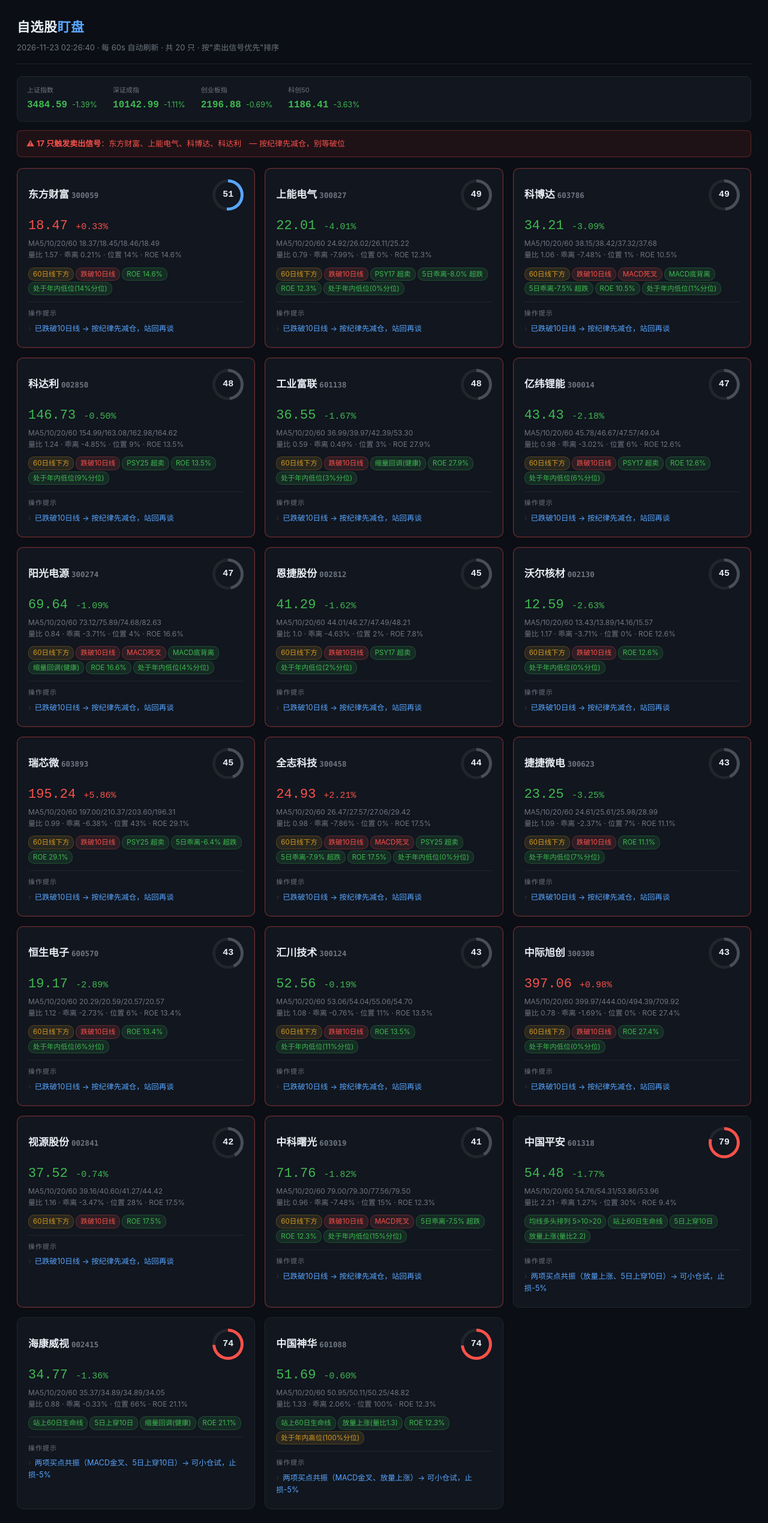
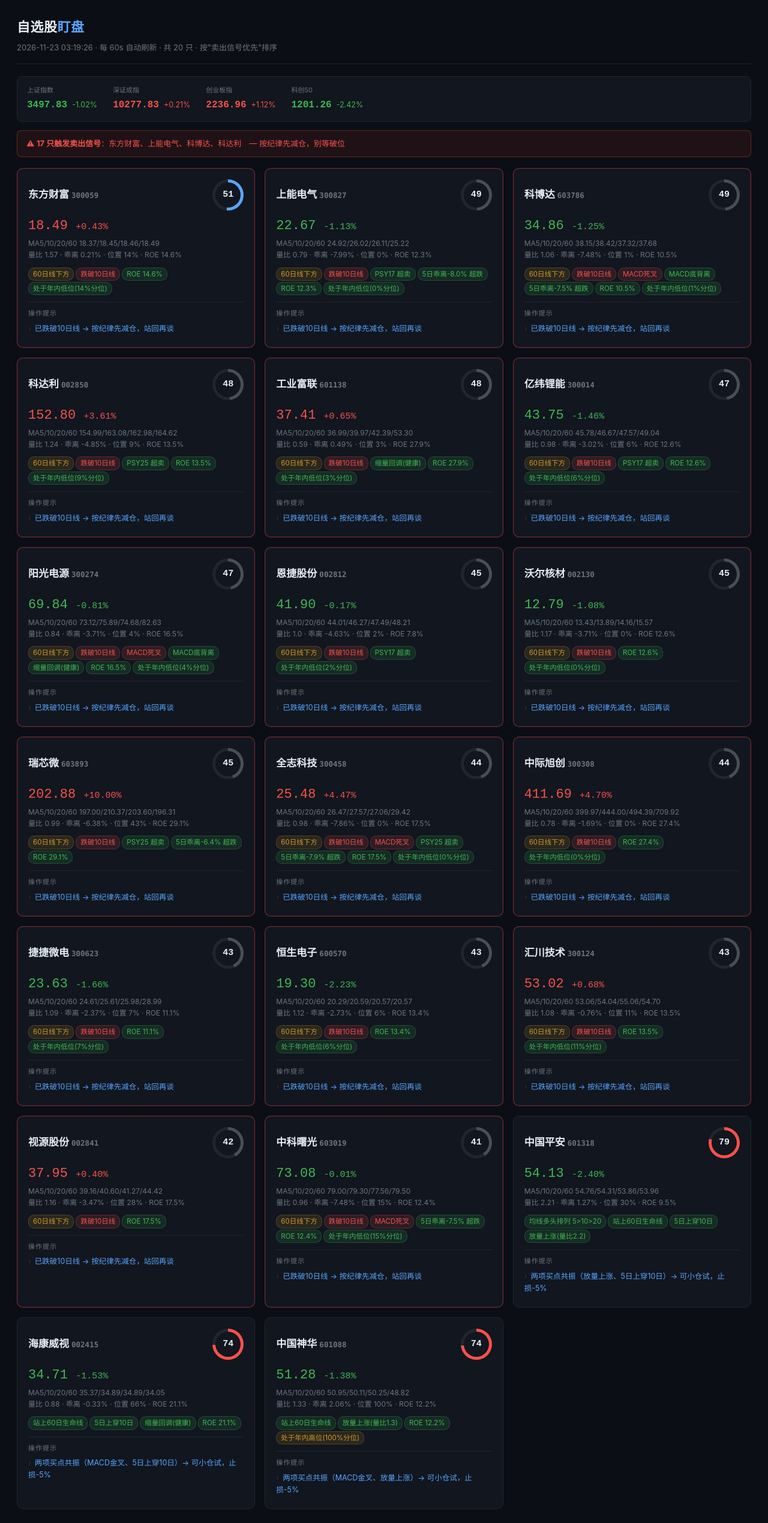
Before and after one commit to zihan-torres1/stock-panel, a plain HTML site: page docs/watch.html in a window 1280 px wide. Shown: the top 2539 px of the page at 60% size. Drawn offline with Linux system fonts and the light colour scheme.

Commit message:
面板更新 2026-11-23 11:22 [skip ci]

```diff
--- a/docs/watch.html
+++ b/docs/watch.html
@@ -1,6 +1,6 @@
 <!DOCTYPE html><html lang="zh-CN"><head><meta charset="utf-8">
 <meta http-equiv="refresh" content="60">
-<title>盯盘 02:26:40</title><style>
+<title>盯盘 03:19:26</title><style>
 *{box-sizing:border-box;margin:0;padding:0}
 body{background:#0b0e14;color:#c9d1d9;font:14px/1.6 -apple-system,"PingFang SC","Microsoft YaHei",sans-serif;padding:28px}
 .wrap{max-width:1280px;margin:0 auto}
@@ -67,16 +67,16 @@ background:rgba(248,81,73,.08);border:1px solid rgba(248,81,73,.3);color:#f85149
 align-items:center;justify-content:center;font-family:ui-monospace,monospace;font-size:15px;font-weight:700}
 </style></head><body><div class="wrap">
 <div class="top"><div><h1>自选股<span>盯盘</span></h1>
-<div class="sub">2026-11-23 02:26:40 · 每 60s 自动刷新 · 共 20 只 ·
+<div class="sub">2026-11-23 03:19:26 · 每 60s 自动刷新 · 共 20 只 ·
 按"卖出信号优先"排序</div></div></div>
-<div class="idxbar"><div class="idx"><span>上证指数</span><b class="down">3484.59</b><em class="down">-1.39%</em></div><div class="idx"><span>深证成指</span><b class="down">10142.99</b><em class="down">-1.11%</em></div><div class="idx"><span>创业板指</span><b class="down">2196.88</b><em class="down">-0.69%</em></div><div class="idx"><span>科创50</span><b class="down">1186.41</b><em class="down">-3.63%</em></div></div>
+<div class="idxbar"><div class="idx"><span>上证指数</span><b class="down">3497.83</b><em class="down">-1.02%</em></div><div class="idx"><span>深证成指</span><b class="up">10277.83</b><em class="up">+0.21%</em></div><div class="idx"><span>创业板指</span><b class="up">2236.96</b><em class="up">+1.12%</em></div><div class="idx"><span>科创50</span><b class="down">1201.26</b><em class="down">-2.42%</em></div></div>
 <div class="alert">⚠ <b>17 只触发卖出信号</b>：东方财富、上能电气、科博达、科达利　— 按纪律先减仓，别等破位</div>
 <div class="grid">
 <div class="card risk">
   <h3><span>东方财富 <span class="code">300059</span></span>
       <span class="ring" style="background:conic-gradient(#58a6ff 185.04deg,#21262d 0)"><span class="ring-in">51</span></span></h3>
-  <div class="px up">18.47
-      <span style="font-size:15px">+0.33%</span></div>
+  <div class="px up">18.49
+      <span style="font-size:15px">+0.43%</span></div>
   <div class="meta">MA5/10/20/60 18.37/18.45/18.46/18.49<br>量比 1.57 · 乖离 0.21% ·
      位置 14% · ROE 14.6%</div>
   <div><span class="tag t-warn">60日线下方</span><span class="tag t-bad">跌破10日线</span><span class="tag t-good">ROE 14.6%</span><span class="tag t-good">处于年内低位(14%分位)</span></div>
@@ -86,8 +86,8 @@ align-items:center;justify-content:center;font-family:ui-monospace,monospace;fon
 <div class="card risk">
   <h3><span>上能电气 <span class="code">300827</span></span>
       <span class="ring" style="background:conic-gradient(#484f58 177.48deg,#21262d 0)"><span class="ring-in">49</span></span></h3>
-  <div class="px down">22.01
-      <span style="font-size:15px">-4.01%</span></div>
+  <div class="px down">22.67
+      <span style="font-size:15px">-1.13%</span></div>
   <div class="meta">MA5/10/20/60 24.92/26.02/26.11/25.22<br>量比 0.79 · 乖离 -7.99% ·
      位置 0% · ROE 12.3%</div>
   <div><span class="tag t-warn">60日线下方</span><span class="tag t-bad">跌破10日线</span><span class="tag t-good">PSY17 超卖</span><span class="tag t-good">5日乖离-8.0% 超跌</span><span class="tag t-good">ROE 12.3%</span><span class="tag t-good">处于年内低位(0%分位)</span></div>
@@ -97,8 +97,8 @@ align-items:center;justify-content:center;font-family:ui-monospace,monospace;fon
 <div class="card risk">
   <h3><span>科博达 <span class="code">603786</span></span>
       <span class="ring" style="background:conic-gradient(#484f58 175.68deg,#21262d 0)"><span class="ring-in">49</span></span></h3>
-  <div class="px down">34.21
-      <span style="font-size:15px">-3.09%</span></div>
+  <div class="px down">34.86
+      <span style="font-size:15px">-1.25%</span></div>
   <div class="meta">MA5/10/20/60 38.15/38.42/37.32/37.68<br>量比 1.06 · 乖离 -7.48% ·
      位置 1% · ROE 10.5%</div>
   <div><span class="tag t-warn">60日线下方</span><span class="tag t-bad">跌破10日线</span><span class="tag t-bad">MACD死叉</span><span class="tag t-good">MACD底背离</span><span class="tag t-good">5日乖离-7.5% 超跌</span><span class="tag t-good">ROE 10.5%</span><span class="tag t-good">处于年内低位(1%分位)</span></div>
@@ -108,8 +108,8 @@ align-items:center;justify-content:center;font-family:ui-monospace,monospace;fon
 <div class="card risk">
   <h3><span>科达利 <span class="code">002850</span></span>
       <span class="ring" style="background:conic-gradient(#484f58 173.52deg,#21262d 0)"><span class="ring-in">48</span></span></h3>
-  <div class="px down">146.73
-      <span style="font-size:15px">-0.50%</span></div>
+  <div class="px up">152.80
+      <span style="font-size:15px">+3.61%</span></div>
   <div class="meta">MA5/10/20/60 154.99/163.08/162.98/164.62<br>量比 1.24 · 乖离 -4.85% ·
      位置 9% · ROE 13.5%</div>
   <div><span class="tag t-warn">60日线下方</span><span class="tag t-bad">跌破10日线</span><span class="tag t-good">PSY25 超卖</span><span class="tag t-good">ROE 13.5%</span><span class="tag t-good">处于年内低位(9%分位)</span></div>
@@ -119,8 +119,8 @@ align-items:center;justify-content:center;font-family:ui-monospace,monospace;fon
 <div class="card risk">
   <h3><span>工业富联 <span class="code">601138</span></span>
       <span class="ring" style="background:conic-gradient(#484f58 173.16deg,#21262d 0)"><span class="ring-in">48</span></span></h3>
-  <div class="px down">36.55
-      <span style="font-size:15px">-1.67%</span></div>
+  <div class="px up">37.41
+      <span style="font-size:15px">+0.65%</span></div>
   <div class="meta">MA5/10/20/60 36.99/39.97/42.39/53.30<br>量比 0.59 · 乖离 0.49% ·
      位置 3% · ROE 27.9%</div>
   <div><span class="tag t-warn">60日线下方</span><span class="tag t-bad">跌破10日线</span><span class="tag t-good">缩量回调(健康)</span><span class="tag t-good">ROE 27.9%</span><span class="tag t-good">处于年内低位(3%分位)</span></div>
@@ -130,8 +130,8 @@ align-items:center;justify-content:center;font-family:ui-monospace,monospace;fon
 <div class="card risk">
   <h3><span>亿纬锂能 <span class="code">300014</span></span>
       <span class="ring" style="background:conic-gradient(#484f58 168.84deg,#21262d 0)"><span class="ring-in">47</span></span></h3>
-  <div class="px down">43.43
-      <span style="font-size:15px">-2.18%</span></div>
+  <div class="px down">43.75
+      <span style="font-size:15px">-1.46%</span></div>
   <div class="meta">MA5/10/20/60 45.78/46.67/47.57/49.04<br>量比 0.98 · 乖离 -3.02% ·
      位置 6% · ROE 12.6%</div>
   <div><span class="tag t-warn">60日线下方</span><span class="tag t-bad">跌破10日线</span><span class="tag t-good">PSY17 超卖</span><span class="tag t-good">ROE 12.6%</span><span class="tag t-good">处于年内低位(6%分位)</span></div>
@@ -141,19 +141,19 @@ align-items:center;justify-content:center;font-family:ui-monospace,monospace;fon
 <div class="card risk">
   <h3><span>阳光电源 <span class="code">300274</span></span>
       <span class="ring" style="background:conic-gradient(#484f58 168.48deg,#21262d 0)"><span class="ring-in">47</span></span></h3>
-  <div class="px down">69.64
-      <span style="font-size:15px">-1.09%</span></div>
+  <div class="px down">69.84
+      <span style="font-size:15px">-0.81%</span></div>
   <div class="meta">MA5/10/20/60 73.12/75.89/74.68/82.63<br>量比 0.84 · 乖离 -3.71% ·
-     位置 4% · ROE 16.6%</div>
-  <div><span class="tag t-warn">60日线下方</span><span class="tag t-bad">跌破10日线</span><span class="tag t-bad">MACD死叉</span><span class="tag t-good">MACD底背离</span><span class="tag t-good">缩量回调(健康)</span><span class="tag t-good">ROE 16.6%</span><span class="tag t-good">处于年内低位(4%分位)</span></div>
+     位置 4% · ROE 16.5%</div>
+  <div><span class="tag t-warn">60日线下方</span><span class="tag t-bad">跌破10日线</span><span class="tag t-bad">MACD死叉</span><span class="tag t-good">MACD底背离</span><span class="tag t-good">缩量回调(健康)</span><span class="tag t-good">ROE 16.5%</span><span class="tag t-good">处于年内低位(4%分位)</span></div>
 
   <div class="sec"><h4>操作提示</h4><ul><li><span class="a">已跌破10日线 → 按纪律先减仓，站回再谈</span></li></ul></div>
 </div>
 <div class="card risk">
   <h3><span>恩捷股份 <span class="code">002812</span></span>
       <span class="ring" style="background:conic-gradient(#484f58 161.28deg,#21262d 0)"><span class="ring-in">45</span></span></h3>
-  <div class="px down">41.29
-      <span style="font-size:15px">-1.62%</span></div>
+  <div class="px down">41.90
+      <span style="font-size:15px">-0.17%</span></div>
   <div class="meta">MA5/10/20/60 44.01/46.27/47.49/48.21<br>量比 1.0 · 乖离 -4.63% ·
      位置 2% · ROE 7.8%</div>
   <div><span class="tag t-warn">60日线下方</span><span class="tag t-bad">跌破10日线</span><span class="tag t-good">PSY17 超卖</span><span class="tag t-good">处于年内低位(2%分位)</span></div>
@@ -163,8 +163,8 @@ align-items:center;justify-content:center;font-family:ui-monospace,monospace;fon
 <div class="card risk">
   <h3><span>沃尔核材 <span class="code">002130</span></span>
       <span class="ring" style="background:conic-gradient(#484f58 160.56deg,#21262d 0)"><span class="ring-in">45</span></span></h3>
-  <div class="px down">12.59
-      <span style="font-size:15px">-2.63%</span></div>
+  <div class="px down">12.79
+      <span style="font-size:15px">-1.08%</span></div>
   <div class="meta">MA5/10/20/60 13.43/13.89/14.16/15.57<br>量比 1.17 · 乖离 -3.71% ·
      位置 0% · ROE 12.6%</div>
   <div><span class="tag t-warn">60日线下方</span><span class="tag t-bad">跌破10日线</span><span class="tag t-good">ROE 12.6%</span><span class="tag t-good">处于年内低位(0%分位)</span></div>
@@ -174,8 +174,8 @@ align-items:center;justify-content:center;font-family:ui-monospace,monospace;fon
 <div class="card risk">
   <h3><span>瑞芯微 <span class="code">603893</span></span>
       <span class="ring" style="background:conic-gradient(#484f58 160.56deg,#21262d 0)"><span class="ring-in">45</span></span></h3>
-  <div class="px up">195.24
-      <span style="font-size:15px">+5.86%</span></div>
+  <div class="px up">202.88
+      <span style="font-size:15px">+10.00%</span></div>
   <div class="meta">MA5/10/20/60 197.00/210.37/203.60/196.31<br>量比 0.99 · 乖离 -6.38% ·
      位置 43% · ROE 29.1%</div>
   <div><span class="tag t-warn">60日线下方</span><span class="tag t-bad">跌破10日线</span><span class="tag t-good">PSY25 超卖</span><span class="tag t-good">5日乖离-6.4% 超跌</span><span class="tag t-good">ROE 29.1%</span></div>
@@ -185,8 +185,8 @@ align-items:center;justify-content:center;font-family:ui-monospace,monospace;fon
 <div class="card risk">
   <h3><span>全志科技 <span class="code">300458</span></span>
       <span class="ring" style="background:conic-gradient(#484f58 160.20000000000002deg,#21262d 0)"><span class="ring-in">44</span></span></h3>
-  <div class="px up">24.93
-      <span style="font-size:15px">+2.21%</span></div>
+  <div class="px up">25.48
+      <span style="font-size:15px">+4.47%</span></div>
   <div class="meta">MA5/10/20/60 26.47/27.57/27.06/29.42<br>量比 0.98 · 乖离 -7.86% ·
      位置 0% · ROE 17.5%</div>
   <div><span class="tag t-warn">60日线下方</span><span class="tag t-bad">跌破10日线</span><span class="tag t-bad">MACD死叉</span><span class="tag t-good">PSY25 超卖</span><span class="tag t-good">5日乖离-7.9% 超跌</span><span class="tag t-good">ROE 17.5%</span><span class="tag t-good">处于年内低位(0%分位)</span></div>
@@ -194,10 +194,21 @@ align-items:center;justify-content:center;font-family:ui-monospace,monospace;fon
   <div class="sec"><h4>操作提示</h4><ul><li><span class="a">已跌破10日线 → 按纪律先减仓，站回再谈</span></li></ul></div>
 </div>
 <div class="card risk">
+  <h3><span>中际旭创 <span class="code">300308</span></span>
+      <span class="ring" style="background:conic-gradient(#484f58 158.04deg,#21262d 0)"><span class="ring-in">44</span></span></h3>
+  <div class="px up">411.69
+      <span style="font-size:15px">+4.70%</span></div>
+  <div class="meta">MA5/10/20/60 399.97/444.00/494.39/709.92<br>量比 0.78 · 乖离 -1.69% ·
+     位置 0% · ROE 27.4%</div>
+  <div><span class="tag t-warn">60日线下方</span><span class="tag t-bad">跌破10日线</span><span class="tag t-good">ROE 27.4%</span><span class="tag t-good">处于年内低位(0%分位)</span></div>
+
+  <div class="sec"><h4>操作提示</h4><ul><li><span class="a">已跌破10日线 → 按纪律先减仓，站回再谈</span></li></ul></div>
+</div>
+<div class="card risk">
   <h3><span>捷捷微电 <span class="code">300623</span></span>
       <span class="ring" style="background:conic-gradient(#484f58 156.24deg,#21262d 0)"><span class="ring-in">43</span></span></h3>
-  <div class="px down">23.25
-      <span style="font-size:15px">-3.25%</span></div>
+  <div class="px down">23.63
+      <span style="font-size:15px">-1.66%</span></div>
   <div class="meta">MA5/10/20/60 24.61/25.61/25.98/28.99<br>量比 1.09 · 乖离 -2.37% ·
      位置 7% · ROE 11.1%</div>
   <div><span class="tag t-warn">60日线下方</span><span class="tag t-bad">跌破10日线</span><span class="tag t-good">ROE 11.1%</span><span class="tag t-good">处于年内低位(7%分位)</span></div>
@@ -207,8 +218,8 @@ align-items:center;justify-content:center;font-family:ui-monospace,monospace;fon
 <div class="card risk">
   <h3><span>恒生电子 <span class="code">600570</span></span>
       <span class="ring" style="background:conic-gradient(#484f58 156.24deg,#21262d 0)"><span class="ring-in">43</span></span></h3>
-  <div class="px down">19.17
-      <span style="font-size:15px">-2.89%</span></div>
+  <div class="px down">19.30
+      <span style="font-size:15px">-2.23%</span></div>
   <div class="meta">MA5/10/20/60 20.29/20.59/20.57/20.57<br>量比 1.12 · 乖离 -2.73% ·
      位置 6% · ROE 13.4%</div>
   <div><span class="tag t-warn">60日线下方</span><span class="tag t-bad">跌破10日线</span><span class="tag t-good">ROE 13.4%</span><span class="tag t-good">处于年内低位(6%分位)</span></div>
@@ -218,8 +229,8 @@ align-items:center;justify-content:center;font-family:ui-monospace,monospace;fon
 <div class="card risk">
   <h3><span>汇川技术 <span class="code">300124</span></span>
       <span class="ring" style="background:conic-gradient(#484f58 156.24deg,#21262d 0)"><span class="ring-in">43</span></span></h3>
-  <div class="px down">52.56
-      <span style="font-size:15px">-0.19%</span></div>
+  <div class="px up">53.02
+      <span style="font-size:15px">+0.68%</span></div>
   <div class="meta">MA5/10/20/60 53.06/54.04/55.06/54.70<br>量比 1.08 · 乖离 -0.76% ·
      位置 11% · ROE 13.5%</div>
   <div><span class="tag t-warn">60日线下方</span><span class="tag t-bad">跌破10日线</span><span class="tag t-good">ROE 13.5%</span><span class="tag t-good">处于年内低位(11%分位)</span></div>
@@ -227,21 +238,10 @@ align-items:center;justify-content:center;font-family:ui-monospace,monospace;fon
   <div class="sec"><h4>操作提示</h4><ul><li><span class="a">已跌破10日线 → 按纪律先减仓，站回再谈</span></li></ul></div>
 </div>
 <div class="card risk">
-  <h3><span>中际旭创 <span class="code">300308</span></span>
-      <span class="ring" style="background:conic-gradient(#484f58 155.88deg,#21262d 0)"><span class="ring-in">43</span></span></h3>
-  <div class="px up">397.06
-      <span style="font-size:15px">+0.98%</span></div>
-  <div class="meta">MA5/10/20/60 399.97/444.00/494.39/709.92<br>量比 0.78 · 乖离 -1.69% ·
-     位置 0% · ROE 27.4%</div>
-  <div><span class="tag t-warn">60日线下方</span><span class="tag t-bad">跌破10日线</span><span class="tag t-good">ROE 27.4%</span><span class="tag t-good">处于年内低位(0%分位)</span></div>
-
-  <div class="sec"><h4>操作提示</h4><ul><li><span class="a">已跌破10日线 → 按纪律先减仓，站回再谈</span></li></ul></div>
-</div>
-<div class="card risk">
   <h3><span>视源股份 <span class="code">002841</span></span>
       <span class="ring" style="background:conic-gradient(#484f58 151.56deg,#21262d 0)"><span class="ring-in">42</span></span></h3>
-  <div class="px down">37.52
-      <span style="font-size:15px">-0.74%</span></div>
+  <div class="px up">37.95
+      <span style="font-size:15px">+0.40%</span></div>
   <div class="meta">MA5/10/20/60 39.16/40.60/41.27/44.42<br>量比 1.16 · 乖离 -3.47% ·
      位置 28% · ROE 17.5%</div>
   <div><span class="tag t-warn">60日线下方</span><span class="tag t-bad">跌破10日线</span><span class="tag t-good">ROE 17.5%</span></div>
@@ -251,21 +251,21 @@ align-items:center;justify-content:center;font-family:ui-monospace,monospace;fon
 <div class="card risk">
   <h3><span>中科曙光 <span class="code">603019</span></span>
       <span class="ring" style="background:conic-gradient(#484f58 147.24deg,#21262d 0)"><span class="ring-in">41</span></span></h3>
-  <div class="px down">71.76
-      <span style="font-size:15px">-1.82%</span></div>
+  <div class="px down">73.08
+      <span style="font-size:15px">-0.01%</span></div>
   <div class="meta">MA5/10/20/60 79.00/79.30/77.56/79.50<br>量比 0.96 · 乖离 -7.48% ·
-     位置 15% · ROE 12.3%</div>
-  <div><span class="tag t-warn">60日线下方</span><span class="tag t-bad">跌破10日线</span><span class="tag t-bad">MACD死叉</span><span class="tag t-good">5日乖离-7.5% 超跌</span><span class="tag t-good">ROE 12.3%</span><span class="tag t-good">处于年内低位(15%分位)</span></div>
+     位置 15% · ROE 12.4%</div>
+  <div><span class="tag t-warn">60日线下方</span><span class="tag t-bad">跌破10日线</span><span class="tag t-bad">MACD死叉</span><span class="tag t-good">5日乖离-7.5% 超跌</span><span class="tag t-good">ROE 12.4%</span><span class="tag t-good">处于年内低位(15%分位)</span></div>
 
   <div class="sec"><h4>操作提示</h4><ul><li><span class="a">已跌破10日线 → 按纪律先减仓，站回再谈</span></li></ul></div>
 </div>
 <div class="card">
   <h3><span>中国平安 <span class="code">601318</span></span>
       <span class="ring" style="background:conic-gradient(#f85149 284.04deg,#21262d 0)"><span class="ring-in">79</span></span></h3>
-  <div class="px down">54.48
-      <span style="font-size:15px">-1.77%</span></div>
+  <div class="px down">54.13
+      <span style="font-size:15px">-2.40%</span></div>
   <div class="meta">MA5/10/20/60 54.76/54.31/53.86/53.96<br>量比 2.21 · 乖离 1.27% ·
-     位置 30% · ROE 9.4%</div>
+     位置 30% · ROE 9.5%</div>
   <div><span class="tag t-good">均线多头排列 5&gt;10&gt;20</span><span class="tag t-good">站上60日生命线</span><span class="tag t-good">5日上穿10日</span><span class="tag t-good">放量上涨(量比2.2)</span></div>
 
   <div class="sec"><h4>操作提示</h4><ul><li><span class="a">两项买点共振（放量上涨、5日上穿10日）→ 可小仓试，止损-5%</span></li></ul></div>
@@ -273,8 +273,8 @@ align-items:center;justify-content:center;font-family:ui-monospace,monospace;fon
 <div class="card">
   <h3><span>海康威视 <span class="code">002415</span></span>
       <span class="ring" style="background:conic-gradient(#f85149 267.48deg,#21262d 0)"><span class="ring-in">74</span></span></h3>
-  <div class="px down">34.77
-      <span style="font-size:15px">-1.36%</span></div>
+  <div class="px down">34.71
+      <span style="font-size:15px">-1.53%</span></div>
   <div class="meta">MA5/10/20/60 35.37/34.89/34.89/34.05<br>量比 0.88 · 乖离 -0.33% ·
      位置 66% · ROE 21.1%</div>
   <div><span class="tag t-good">站上60日生命线</span><span class="tag t-good">5日上穿10日</span><span class="tag t-good">缩量回调(健康)</span><span class="tag t-good">ROE 21.1%</span></div>
@@ -284,11 +284,11 @@ align-items:center;justify-content:center;font-family:ui-monospace,monospace;fon
 <div class="card">
   <h3><span>中国神华 <span class="code">601088</span></span>
       <span class="ring" style="background:conic-gradient(#f85149 265.68deg,#21262d 0)"><span class="ring-in">74</span></span></h3>
-  <div class="px down">51.69
-      <span style="font-size:15px">-0.60%</span></div>
+  <div class="px down">51.28
+      <span style="font-size:15px">-1.38%</span></div>
   <div class="meta">MA5/10/20/60 50.95/50.11/50.25/48.82<br>量比 1.33 · 乖离 2.06% ·
-     位置 100% · ROE 12.3%</div>
-  <div><span class="tag t-good">站上60日生命线</span><span class="tag t-good">放量上涨(量比1.3)</span><span class="tag t-good">ROE 12.3%</span><span class="tag t-warn">处于年内高位(100%分位)</span></div>
+     位置 100% · ROE 12.2%</div>
+  <div><span class="tag t-good">站上60日生命线</span><span class="tag t-good">放量上涨(量比1.3)</span><span class="tag t-good">ROE 12.2%</span><span class="tag t-warn">处于年内高位(100%分位)</span></div>
 
   <div class="sec"><h4>操作提示</h4><ul><li><span class="a">两项买点共振（MACD金叉、放量上涨）→ 可小仓试，止损-5%</span></li></ul></div>
 </div></div>
```
Also changed, not shown: docs/index.html (+51 -51 lines).
